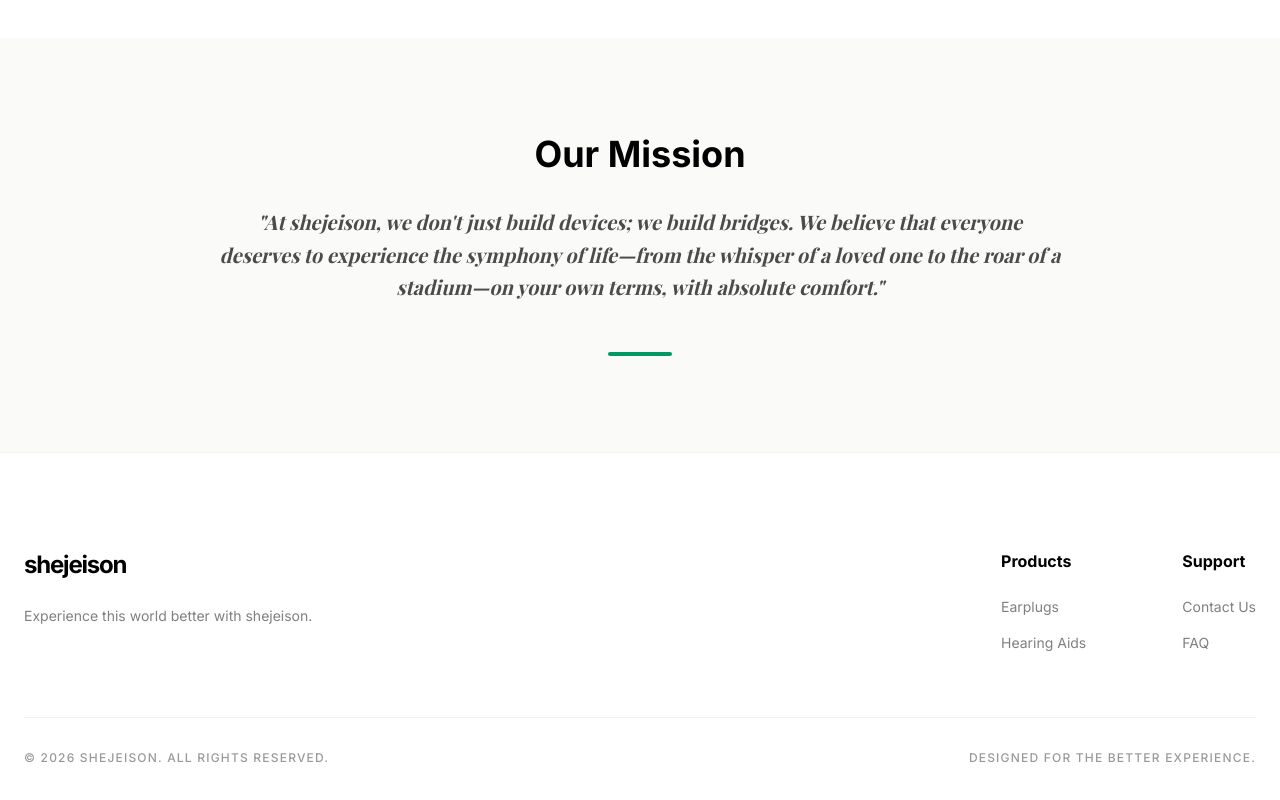
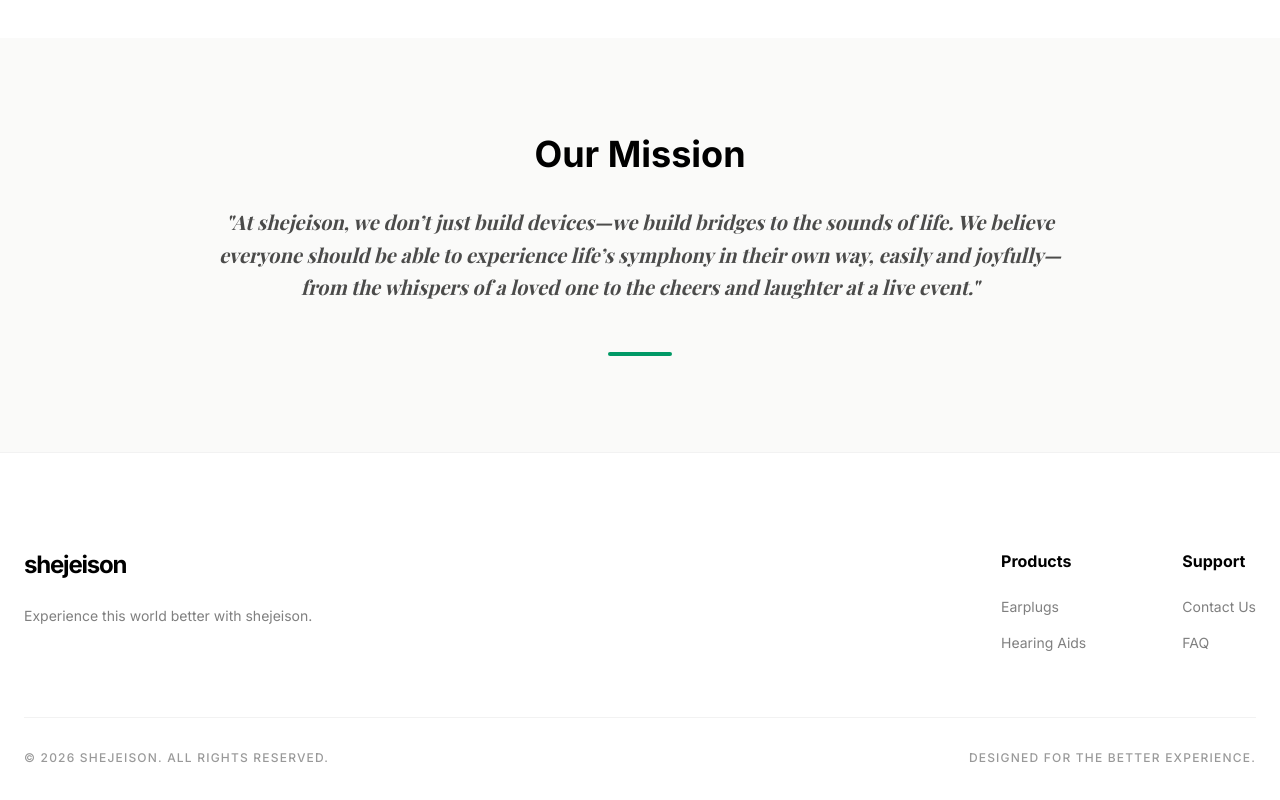
Before and after one commit to YutaoChan/shejesion-website, a React (Vite) app: page / in a window 1280 px wide. Shown: the part 2570-3370 px from the top of the page. Built offline with nearby package versions, Linux system fonts and the light colour scheme; a web font is replaced by a local one.

Commit message:
Update mission statement

```diff
--- a/src/App.tsx
+++ b/src/App.tsx
@@ -358,7 +358,7 @@ const StorySection = () => {
         >
           <h2 className="text-3xl md:text-4xl font-bold mb-8">Our Mission</h2>
           <p className="text-xl text-black/70 leading-relaxed italic serif">
-            "At shejeison, we don't just build devices; we build bridges. We believe that everyone deserves to experience the symphony of life—from the whisper of a loved one to the roar of a stadium—on your own terms, with absolute comfort."
+            "At shejeison, we don’t just build devices—we build bridges to the sounds of life. We believe everyone should be able to experience life’s symphony in their own way, easily and joyfully—from the whispers of a loved one to the cheers and laughter at a live event."
           </p>
           <div className="mt-12 flex justify-center">
             <div className="w-16 h-1 bg-emerald-600 rounded-full" />
```
